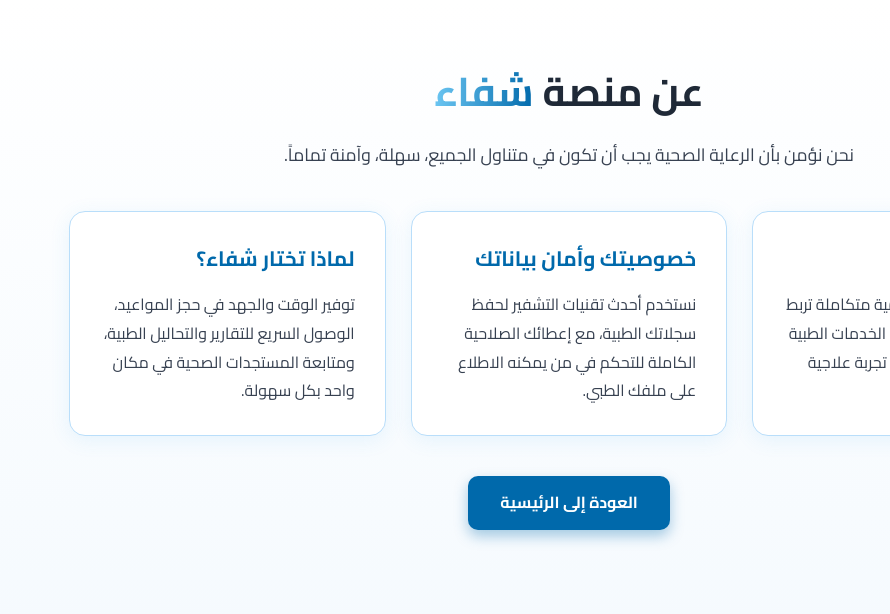
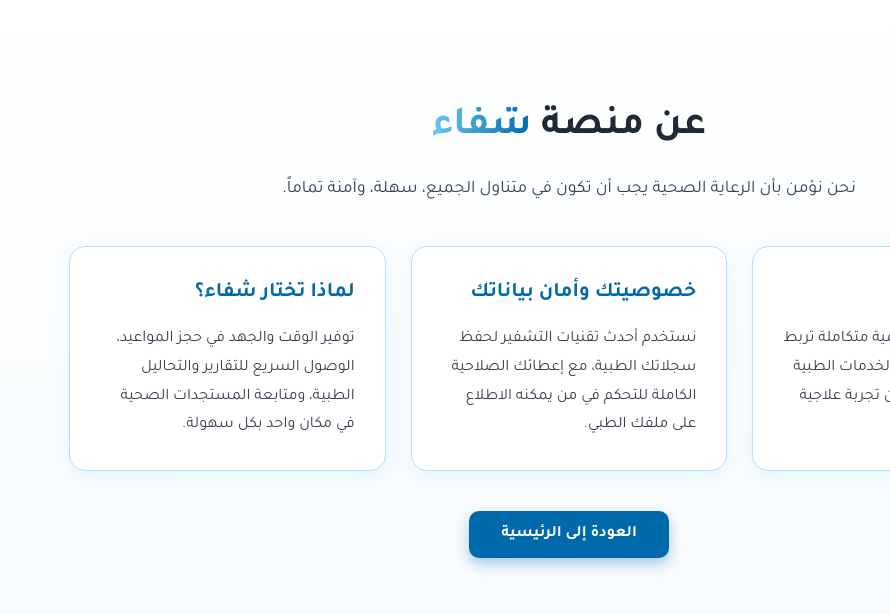
Before and after one commit to mona-mohamed110/DEPI-, a React (Vite) app: page /learn-more in a window 1280 px wide. Shown: the top 614 px of the page, without its empty margins (390-1280 px from the left). Built offline with nearby package versions, Linux system fonts and the light colour scheme; a web font is replaced by a local one.

Commit message:
fix a tag to Link in page LearnMore becouse its make reload page

```diff
--- a/src/pages/LearnMore.css
+++ b/src/pages/LearnMore.css
@@ -1,8 +1,9 @@
+body{
+    background: linear-gradient(180deg, #ffffff 0%, #f5fafe 100%);
+}
 .learn-more-page {
-  padding: 60px 20px;
-  background: linear-gradient(180deg, #ffffff 0%, #f5fafe 100%);
+  padding: 95px 20px;
   min-height: 80vh;
-  font-family: 'Cairo', sans-serif;
 }
 
 .learn-more-container {
@@ -76,10 +77,12 @@
   background-color: #0069ab;
   color: white;
   padding: 14px 32px;
+  border: none;
   border-radius: 10px;
-  text-decoration: none;
+  font-size: 16px;
   font-weight: 700;
   box-shadow: 0 6px 14px rgba(0, 105, 171, 0.35);
+  cursor: pointer;
   transition: background 0.2s ease;
 }
 
--- a/src/pages/LearnMore.jsx
+++ b/src/pages/LearnMore.jsx
@@ -1,4 +1,5 @@
 import "./LearnMore.css";
+import { Link } from "react-router";
 
 function LearnMore() {
   return (
@@ -36,9 +37,11 @@ function LearnMore() {
         </div>
 
         <div className="back-home-wrapper">
-          <a href="/" className="back-home-btn">
-            العودة إلى الرئيسية
-          </a>
+          <Link to="/">
+            <button className="back-home-btn">
+              العودة إلى الرئيسية
+            </button>
+          </Link>
         </div>
       </div>
     </div>
```
